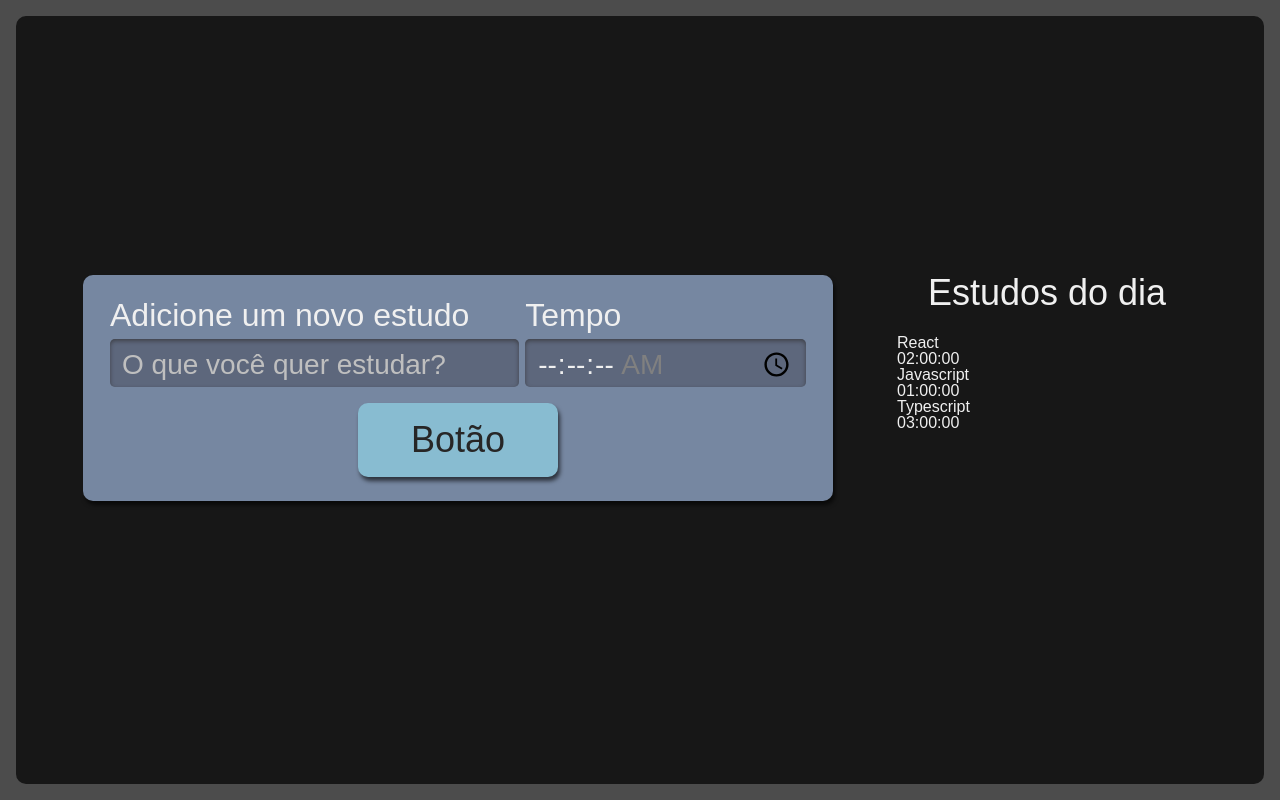
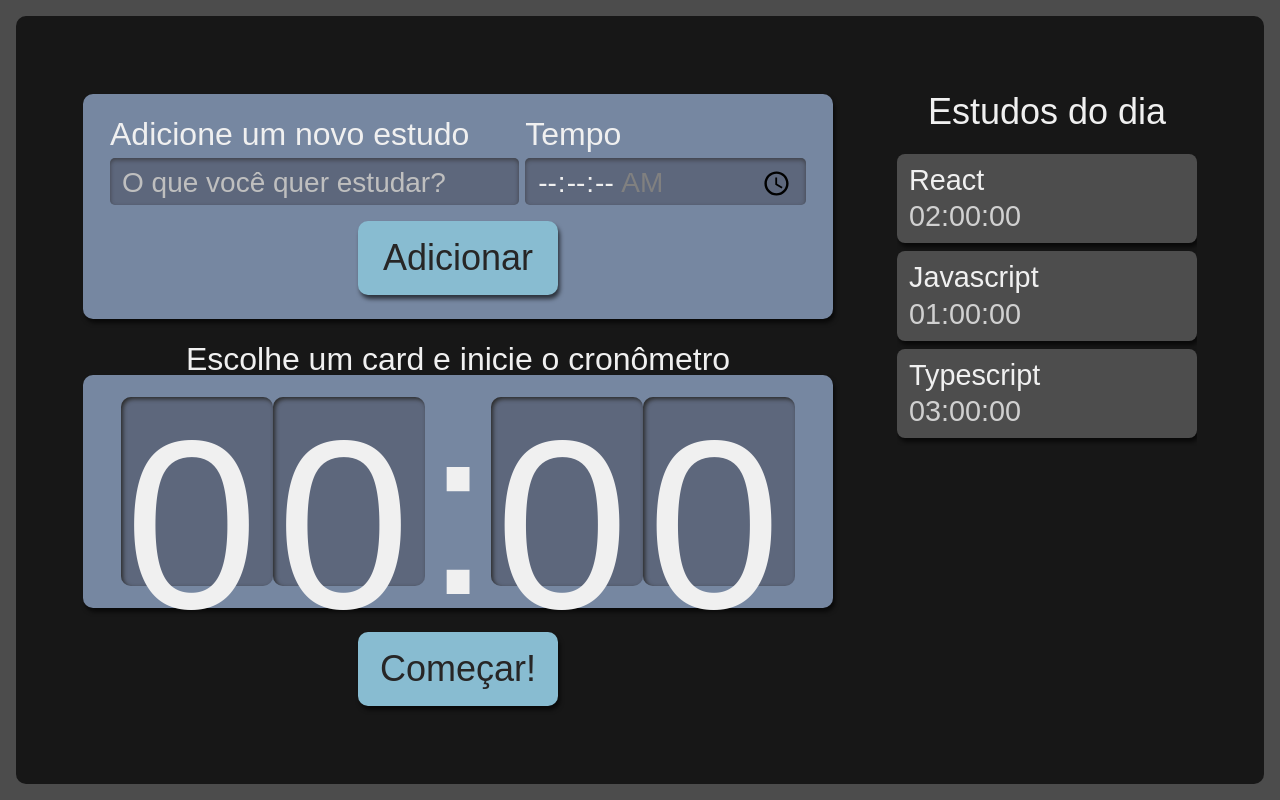
Before and after one commit to jonasjesusamerico/react-com-typescript-alura, a React (Create React App) app in the folder react-escrevendo-com-typescript/: page / in a window 1280 px wide. Built offline with nearby package versions, Linux system fonts and the light colour scheme.

Commit message:
Finalizando aula 4

```diff
--- /dev/null
+++ b/react-escrevendo-com-typescript/src/components/Cronometro/Cronometro.module.scss
@@ -0,0 +1,59 @@
+.cronometro {
+    display: flex;
+    flex-direction: column;
+    align-items: center;
+    grid-area: cronometro;
+
+    .relogioWrapper {
+      align-items: center;
+      background-color: #7687A1;
+      border-radius: 10px;
+      box-shadow: 2px 4px 4px #0000009F;
+      box-sizing: border-box;
+      display: flex;
+      font-size: 5rem;
+      justify-content: center;
+      margin-bottom: 24px;
+      padding: 16px 12px;
+      width: 100%;
+    }
+
+    .titulo {
+      font-size: 2rem;
+    }
+
+    button {
+      background-color: #88bcd1;
+      border-radius: 10px;
+      box-shadow: 2px 4px 4px #0000009F;
+      color: #272626;
+      cursor: pointer;
+      font-size: 1.25rem;
+      padding: 16px;
+      width: 150px;
+
+      &:active {
+        background-color: #7CA6B7;
+        box-shadow: 2px 2px 4px #0000009F inset;
+        cursor: auto;
+      }
+    }
+
+    @media screen and (min-width:1280px) {
+
+      .relogioWrapper{
+        font-size: 15rem;
+      }
+
+      p {
+        font-size: 2rem;
+      }
+
+      button {
+        grid-column-start: span 2;
+        justify-self: center;
+        width: 200px;
+        font-size: 2.25rem;
+      }
+    }
+  }
--- /dev/null
+++ b/react-escrevendo-com-typescript/src/components/Cronometro/index.tsx
@@ -0,0 +1,15 @@
+import Botao from "../botao";
+import Relogio from "./relogio";
+import style from './Cronometro.module.scss'
+
+export function Cronometro() {
+    return (
+        <div className={style.cronometro}>
+            <p className={style.titulo}>Escolhe um card e inicie o cronômetro</p>
+            <div className={style.relogioWrapper}>
+                <Relogio />
+            </div>
+            <Botao>Começar!</Botao>
+        </div>
+    )
+}
--- /dev/null
+++ b/react-escrevendo-com-typescript/src/components/Cronometro/relogio/Relogio.module.scss
@@ -0,0 +1,21 @@
+.relogioNumero {
+    background-color: #5D677C;
+    box-shadow: 2px 2px 4px #2B2B2B inset;
+    height: 3.6rem;
+    width: 3rem;
+    padding: 8px 4px;
+    border-radius: 10px;
+
+    @media screen and (min-width:1280px) {
+      height: 10.8rem;
+      width: 9rem;
+    }
+  }
+
+  .relogioDivisao {
+    height: 4.2rem;
+
+    @media screen and (min-width:1280px) {
+      height: 12.6rem;
+    }
+  }
--- /dev/null
+++ b/react-escrevendo-com-typescript/src/components/Cronometro/relogio/index.tsx
@@ -0,0 +1,13 @@
+import style from './Relogio.module.scss'
+
+export default function Relogio() {
+    return (
+        <>
+            <span className={style.relogioNumero}>0</span>
+            <span className={style.relogioNumero}>0</span>
+            <span className={style.relogioDivisao}>:</span>
+            <span className={style.relogioNumero}>0</span>
+            <span className={style.relogioNumero}>0</span>
+        </>
+    )
+}
--- a/react-escrevendo-com-typescript/src/components/Formulario/index.tsx
+++ b/react-escrevendo-com-typescript/src/components/Formulario/index.tsx
@@ -32,7 +32,7 @@
                         max="01:30:00"
                     />
                 </div>
-                <Botao/>
+                <Botao>Adicionar</Botao>
             </form>
         )
     }
--- /dev/null
+++ b/react-escrevendo-com-typescript/src/components/Lista/Item/index.tsx
@@ -0,0 +1,11 @@
+import style from '../List.module.scss'
+
+
+export default function Item( {tarefa, tempo }: {tarefa: string, tempo: string}) {
+    return (
+        <li className={style.item}>
+            <h3>{tarefa}</h3>
+            <span>{tempo}</span>
+        </li>
+    )
+}
--- a/react-escrevendo-com-typescript/src/components/Lista/index.tsx
+++ b/react-escrevendo-com-typescript/src/components/Lista/index.tsx
@@ -1,3 +1,4 @@
+import Item from './Item';
 import style from './List.module.scss'
 
 function Lista() {
@@ -21,10 +22,10 @@
             <ul>
                 {
                     tarefas.map((item, index) =>  (
-                        <li key={index} className="item">
-                            <h3>{item.tarefa}</h3>
-                            <span>{item.tempo}</span>
-                        </li>
+                        <Item
+                            key={index}
+                            {...item}
+                        />
                     ))
                 }
             </ul>
--- a/react-escrevendo-com-typescript/src/components/botao/index.tsx
+++ b/react-escrevendo-com-typescript/src/components/botao/index.tsx
@@ -1,11 +1,15 @@
 import React from "react";
-import style from './Botao.module.scss'
+import style from "./Botao.module.scss"
 
-class Botao extends React.Component {
+interface IProps {
+    children: React.ReactNode;
+  }
+
+class Botao extends React.Component<IProps> {
     render() {
         return (
             <button className={style.botao}>
-                Botão
+                {this.props.children}
             </button>
         )
     }
--- a/react-escrevendo-com-typescript/src/pages/App.tsx
+++ b/react-escrevendo-com-typescript/src/pages/App.tsx
@@ -1,4 +1,5 @@
 import React from 'react';
+import { Cronometro } from '../components/Cronometro';
 
 import Formulario from '../components/Formulario';
 import Lista from '../components/Lista'
@@ -9,6 +10,7 @@
     <div className={style.AppStyle}>
       <Formulario />
       <Lista/>
+      <Cronometro />
     </div>
   );
 }
```
